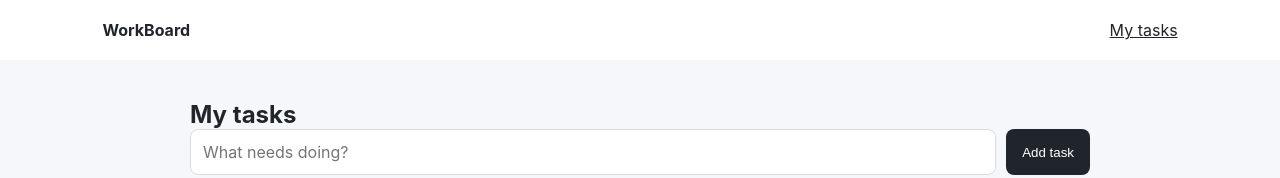
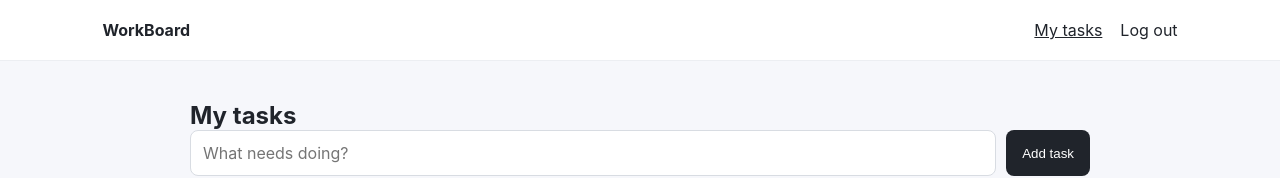
Before and after one commit to imenabidimen/workboard-vue, a Vue app: page / in a window 1280 px wide. Shown: the top 178 px of the page. Built offline with nearby package versions, Linux system fonts and the light colour scheme; no server answers; sample sign-in values are in the browser's storage.

Commit message:
polish App.vue

```diff
--- a/src/App.vue
+++ b/src/App.vue
@@ -1,21 +1,31 @@
 <template>
   <nav>
     <strong>WorkBoard</strong>
-    <RouterLink v-if="route.path !== '/login'" to="/">My tasks</RouterLink>
-    <RouterLink v-else to="/login">Sign in</RouterLink>
+    <div class="nav-links">
+      <RouterLink v-if="isAuthenticated" to="/">My tasks</RouterLink>
+      <RouterLink v-else to="/login">Sign in</RouterLink>
+      <button v-if="isAuthenticated" class="link-button" @click="logout">Log out</button>
+    </div>
   </nav>
   <main><RouterView /></main>
 </template>
 
 <script setup lang="ts">
-import { useRoute } from 'vue-router';
+import { computed } from 'vue';
+import { useRouter } from 'vue-router';
 
-const route = useRoute();
+const router = useRouter();
+const isAuthenticated = computed(() => Boolean(localStorage.getItem('accessToken')));
+
+function logout() {
+  localStorage.removeItem('accessToken');
+  router.push('/login');
+}
 </script>
 
 <style>
 body{font-family:Inter,system-ui;margin:0;background:#f6f7fb;color:#20242b}
-nav{display:flex;justify-content:space-between;align-items:center;padding:20px 8%;background:white}
-main{max-width:900px;margin:40px auto;padding:0 20px}
-a{color:inherit}
+nav{display:flex;justify-content:space-between;align-items:center;padding:20px 8%;background:white;border-bottom:1px solid #eceef2}
+.nav-links{display:flex;gap:18px;align-items:center}.link-button{border:0;background:none;color:#20242b;cursor:pointer;font:inherit;padding:0}
+main{max-width:900px;margin:40px auto;padding:0 20px}a{color:inherit}
 </style>
```
